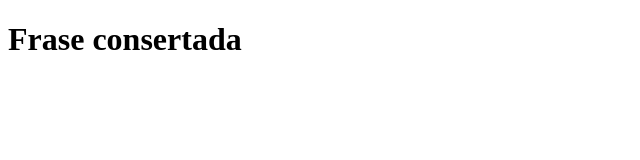
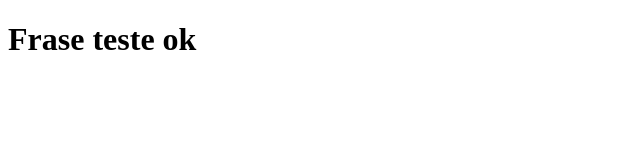
Before and after one commit to leandrofelito/clone-tabnews, a Next.js app: page / in a window 1280 px wide. Shown: the top 160 px of the page, without its empty margins (0-640 px from the left). Built offline with nearby package versions, Linux system fonts and the light colour scheme.

Commit message:
Frase teste ok

```diff
--- a/pages/index.js
+++ b/pages/index.js
@@ -1,4 +1,4 @@
 function Home() {
-    return <h1>Frase consertada</h1>
+    return <h1>Frase teste ok</h1>
 }
 export default Home;
```
